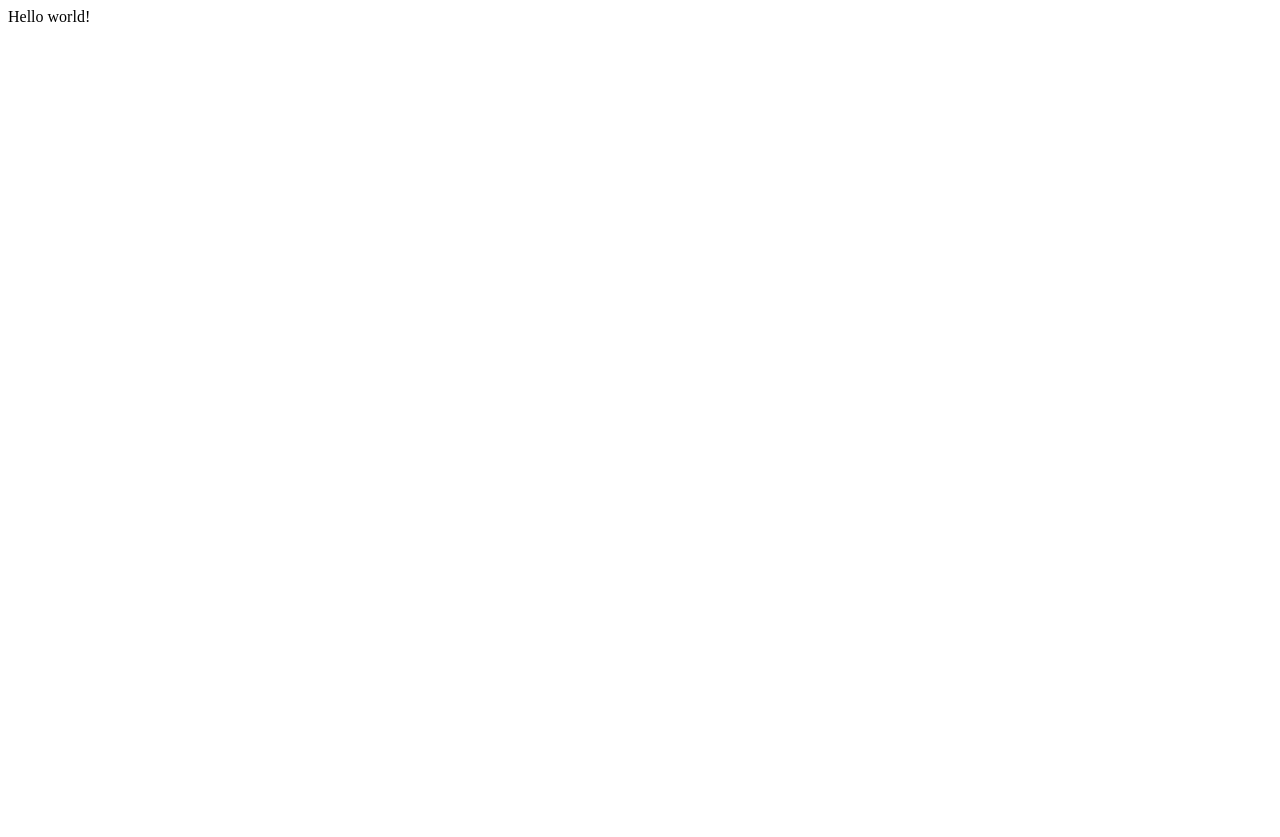
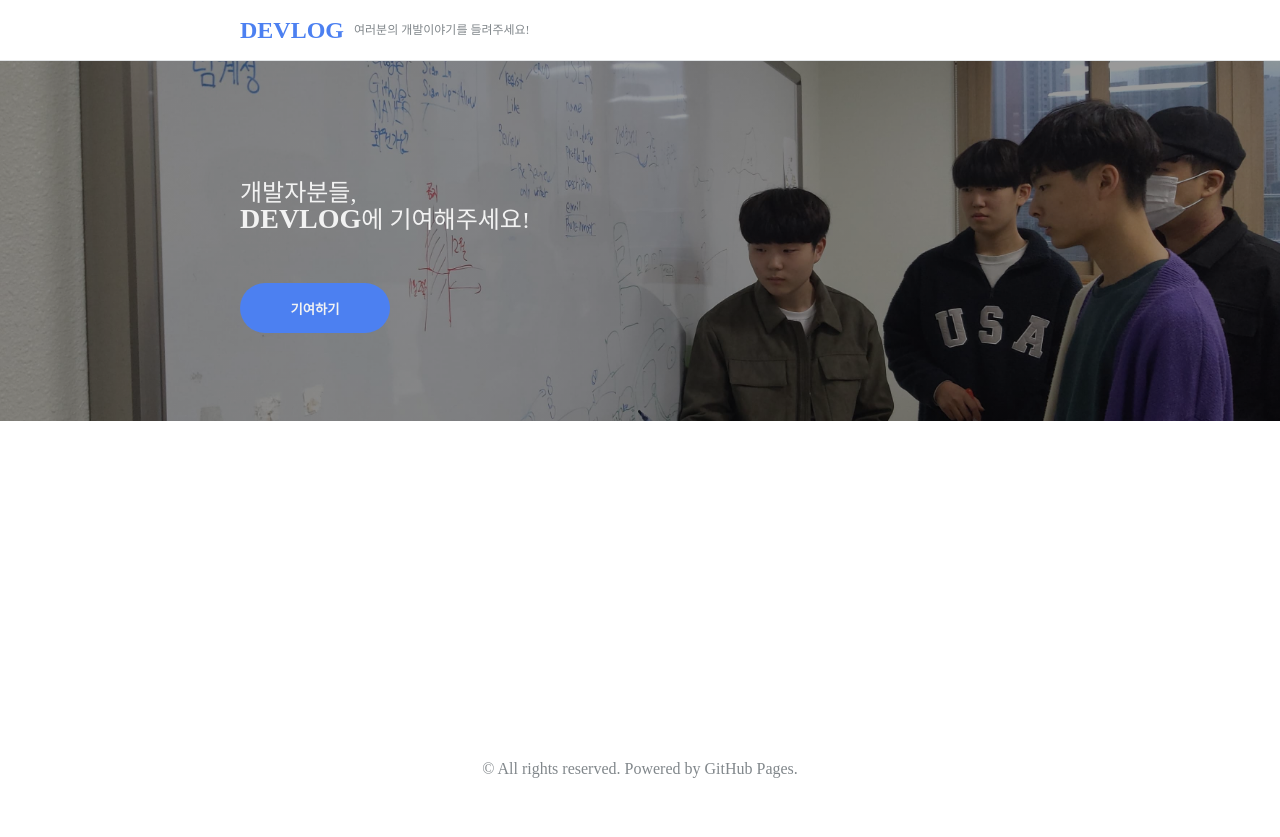
Before and after one commit to Hong-JunHyeok/Tech-Blog, a Gatsby site: page / in a window 1280 px wide. Before the commit the page ends 800 px from the top, so only its background shows below. Built offline with nearby package versions, Linux system fonts and the light colour scheme; Gatsby itself is replaced by a stand-in of ours; a web font is replaced by a local one.

Commit message:
레이아웃 & 배너 추가

```diff
--- /dev/null
+++ b/gatsby-browser.js
@@ -0,0 +1 @@
+import "./src/styles/reset.css";
--- a/package.json
+++ b/package.json
@@ -16,7 +16,8 @@
   "dependencies": {
     "gatsby": "^3.3.1",
     "react": "^17.0.1",
-    "react-dom": "^17.0.1"
+    "react-dom": "^17.0.1",
+    "styled-components": "^5.2.3"
   },
   "devDependencies": {
     "prettier": "2.2.1"
--- /dev/null
+++ b/src/components/Common/Layout/Layout.jsx
@@ -0,0 +1,61 @@
+import React from "react"
+import styled from "styled-components"
+import * as colors from "../../../styles/colors.json"
+import * as sizes from "../../../styles/sizes.json"
+
+export default function Layout({ children }) {
+  return (
+    <>
+      <Header>
+        <HeaderContainer>
+          <TitleContainer>
+            <h1>DEVLOG</h1>
+          </TitleContainer>
+        </HeaderContainer>
+      </Header>
+      <ContentDiv>{children}</ContentDiv>
+      <Footer>© All rights reserved. Powered by GitHub Pages.</Footer>
+    </>
+  )
+}
+
+const Header = styled.header`
+  width: 100%;
+  height: 60px;
+  border-bottom: 1px solid ${colors.light_gray};
+`
+const HeaderContainer = styled.div`
+  max-width: ${sizes.large_width}px;
+  margin: 0 auto;
+  height: 100%;
+`
+const TitleContainer = styled.div`
+  display: flex;
+  flex-direction: row;
+  height: 100%;
+  align-items: center;
+  & h1 {
+    color: ${colors.main};
+    font-size: ${sizes.font_big}px;
+    font-weight: bold;
+  }
+  &::after {
+    margin-left: 10px;
+    font-size: ${sizes.font_small}px;
+    content: "여러분의 개발이야기를 들려주세요!";
+    color: ${colors.gray};
+  }
+`
+
+const ContentDiv = styled.article`
+  /* max-width: ${sizes.large_width}px;
+  margin: 0 auto; */
+  min-height: 80vh;
+`
+
+const Footer = styled.footer`
+  width: 100%;
+  padding: 60px 0;
+  color: ${colors.gray};
+  text-align: center;
+`
--- /dev/null
+++ b/src/components/Common/Layout/index.js
@@ -0,0 +1 @@
+export {default} from './Layout';
--- /dev/null
+++ b/src/components/Main/Banner/Banner.jsx
@@ -0,0 +1,81 @@
+import React from "react"
+import styled from "styled-components"
+import MAIN from "../../../assets/image/banner_main.jpg"
+import * as sizes from "../../../styles/sizes.json"
+import * as colors from "../../../styles/colors.json"
+
+export default function Banner() {
+  return (
+    <BannerDiv>
+      <BannerContainer>
+        <BannerContent>
+          <p>
+            개발자분들,
+            <br />
+            <Special>DEVLOG</Special>에 기여해주세요!
+          </p>
+          <button>기여하기</button>
+        </BannerContent>
+      </BannerContainer>
+    </BannerDiv>
+  )
+}
+
+const Special = styled.span`
+    font-weight: bold;
+    font-size: 28px;
+`;
+
+const BannerDiv = styled.section`
+  width: 100%;
+  height: 360px;
+`
+
+const BannerContainer = styled.div`
+  width: 100%;
+  height: 100%;
+  background-image: linear-gradient(rgba(0, 0, 0, 0.4), rgba(0, 0, 0, 0.4)),
+    url(${MAIN});
+  background-size: cover;
+  background-position: center;
+  background-repeat: no-repeat;
+`
+const BannerContent = styled.div`
+  max-width: ${sizes.large_width}px;
+  margin: 0 auto;
+  padding-top: 120px;
+  & p {
+    font-size: ${sizes.font_big}px;
+    color: ${colors.white};
+  }
+  & button {
+    margin-top: 50px;
+    width: 150px;
+    height: 50px;
+    border-radius: 40px;
+    border: none;
+    outline: none;
+    font-weight: bold;
+    color: ${colors.white};
+    background-color: #4c80f1;
+    -webkit-user-select: none;
+    user-select: none;
+    transition: ease-in-out 0.2s;
+    cursor: pointer;
+    &:hover {
+      filter: brightness(0.8);
+      &::after {
+        padding-left: 10px;
+        opacity: 1;
+      }
+    }
+    &::after {
+      position: absolute;
+      transition: ease-in-out 0.2s;
+      content: ">";
+      padding-left: 5px;
+      opacity: 0;
+      font-weight: lighter;
+    }
+  }
+`
--- a/src/pages/index.js
+++ b/src/pages/index.js
@@ -1,5 +1,12 @@
 import React from "react"
+import styled from "styled-components"
+import Layout from "../components/Common/Layout"
+import Banner from "../components/Main/Banner/Banner"
 
 export default function Home() {
-  return <div>Hello world!</div>
+  return (
+    <Layout>
+      <Banner />
+    </Layout>
+  )
 }
--- /dev/null
+++ b/src/styles/colors.json
@@ -0,0 +1,6 @@
+{
+  "main": "#4c80f1",
+  "gray" : "#81878b",
+  "light_gray": "#e1e4e6",
+  "white" : "#f2f2f2"
+}
--- /dev/null
+++ b/src/styles/reset.css
@@ -0,0 +1,61 @@
+/* http://meyerweb.com/eric/tools/css/reset/
+   v2.0 | 20110126
+   License: none (public domain)
+*/
+@font-face {
+    font-family: "Noto Sans KR";
+    src: url('../assets/font/Noto_Sans_KR/NotoSansKR-Bold.otf');
+}
+@font-face {
+    font-family: "Noto Sans KR";
+    src: url('../assets/font/Noto_Sans_KR/NotoSansKR-Light.otf');
+}
+@font-face {
+    font-family: "Noto Sans KR";
+    src: url('../assets/font/Noto_Sans_KR/NotoSansKR-Regular.otf');
+}
+
+html, body, div, span, applet, object, iframe,
+h1, h2, h3, h4, h5, h6, p, blockquote, pre,
+a, abbr, acronym, address, big, cite, code,
+del, dfn, em, img, ins, kbd, q, s, samp,
+small, strike, strong, sub, sup, tt, var,
+b, u, i, center,
+dl, dt, dd, ol, ul, li,
+fieldset, form, label, legend,
+table, caption, tbody, tfoot, thead, tr, th, td,
+article, aside, canvas, details, embed,
+figure, figcaption, footer, header, hgroup,
+menu, nav, output, ruby, section, summary,
+time, mark, audio, video {
+	margin: 0;
+	padding: 0;
+	border: 0;
+	font-size: 100%;
+	font: inherit;
+	vertical-align: baseline;
+    font-family: "Noto Sans KR";
+}
+/* HTML5 display-role reset for older browsers */
+article, aside, details, figcaption, figure,
+footer, header, hgroup, menu, nav, section {
+	display: block;
+}
+body {
+	line-height: 1;
+}
+ol, ul {
+	list-style: none;
+}
+blockquote, q {
+	quotes: none;
+}
+blockquote:before, blockquote:after,
+q:before, q:after {
+	content: '';
+	content: none;
+}
+table {
+	border-collapse: collapse;
+	border-spacing: 0;
+}
--- /dev/null
+++ b/src/styles/sizes.json
@@ -0,0 +1,6 @@
+{
+  "large_width": 800,
+  "font_small": 12,
+  "font_middle": 16,
+  "font_big": 24
+}
```
Also changed, not shown: src/assets/font/Noto_Sans_KR/OFL.txt (added, +91 -0 lines), src/assets/image/banner_1.jpeg (added), src/assets/image/banner_main.jpg (added), src/components/Main/Banner/index.js (added), 7 other files.
